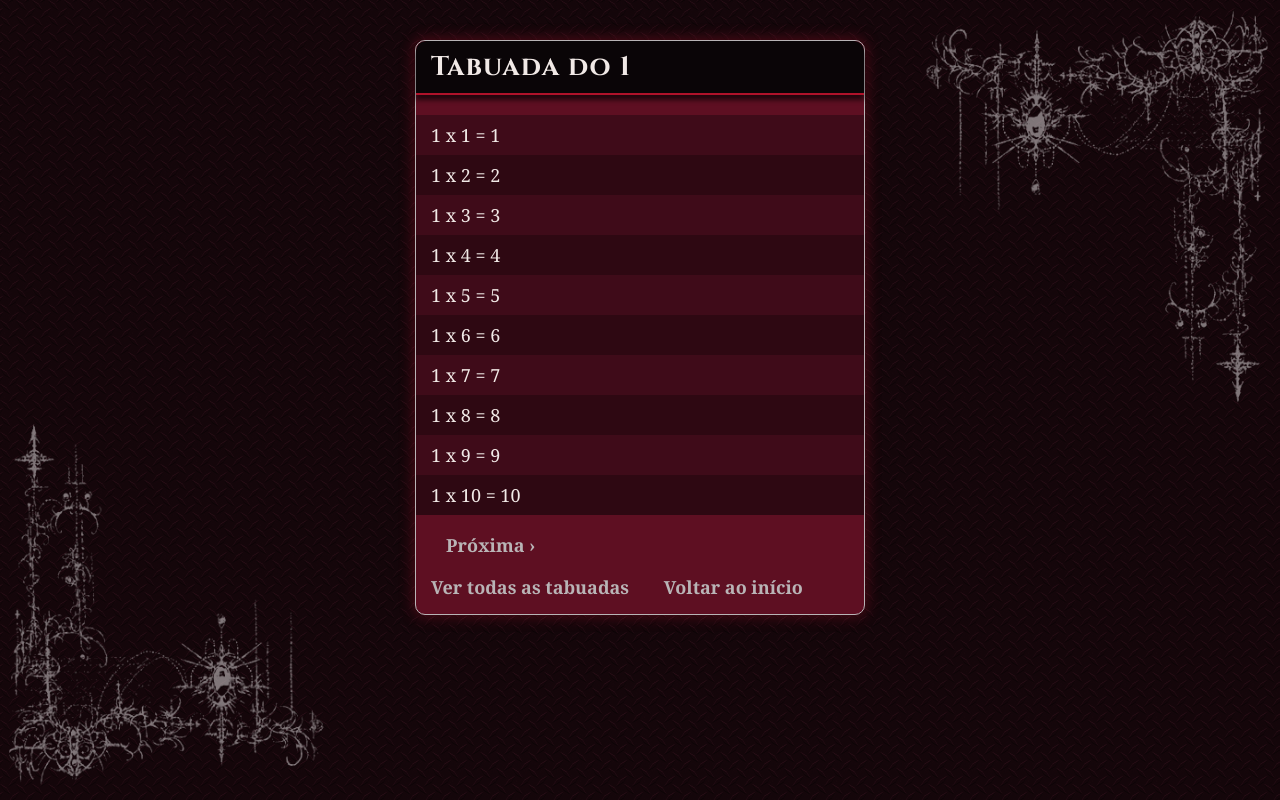
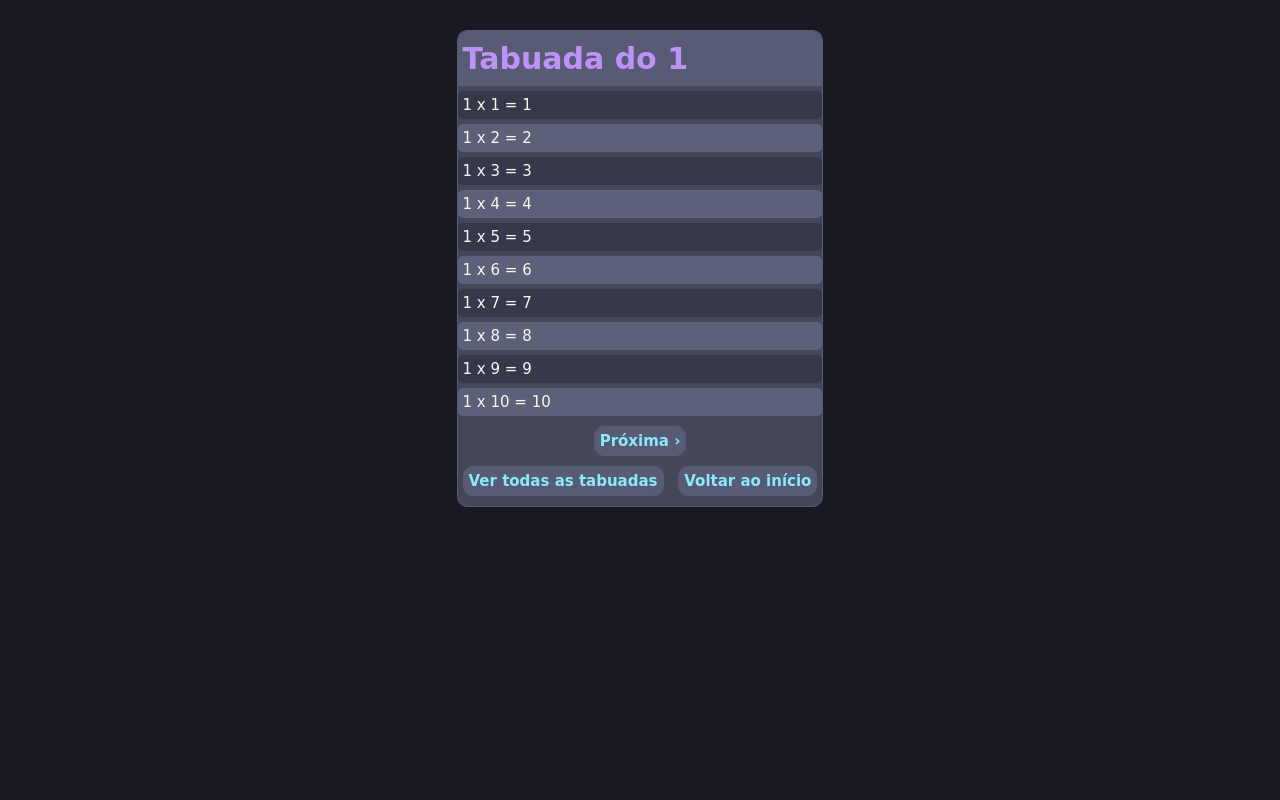
Before and after one commit to hiroy001/projeto_flask, a Flask app: page /tabuada/1 in a window 1280 px wide. Run offline with Flask 3, Linux system fonts and the light colour scheme.

Commit message:
Theme overhaul

```diff
--- a/static/style/index.css
+++ b/static/style/index.css
@@ -1,251 +1,298 @@
-@import url("https://fonts.googleapis.com/css2?family=Cinzel:wght@500;700&display=swap");
+:root {
+    /* background */
+    --background-0: #191a21;
 
-:root {
-    /* paleta: vinho + sangue + preto + branco/prata */
-    --black: #0a0507;
-    --wine-deep: #2e0812;
-    --wine-dark: #3f0b19;
-    --wine: #5e0f22;
-    --blood: #b0122a;
-    --blood-bright: #d41a35;
-    --silver: #b9b4b6;
-    --ivory: #f1e9e6;
+    /* text */
+    --text-font: "DejaVu Sans", Sans Serif, Arial;
+    --text-size: 15px;
+    --text-weight: 400;
+    --text-color: #ffff;
 
-    /* mesmos nomes de variáveis do CSS da equipe */
-    --background-1: var(--black);
+    /* transition */
+    --transition: 0.1s ease-out;
 
-    --background-2: var(--wine);
-    --foreground-2: var(--ivory);
-    --border-2: var(--silver);
-    --shadow-2: rgba(0, 0, 0, 0.65);
-    --shadow-2-1: rgba(176, 18, 42, 0.35);
+    /* card */
+    --card-background: #44475a;
+    --card-foreground: #f8f8f2;
+    --card-border: 1px solid #575b73;
+    --card-shadow: 0 0 10px #191a21;
+    --card-border-radius: 10px;
 
-    --element-odd: var(--wine-dark);
-    --element-even: var(--wine-deep);
-    --element-fg: var(--ivory);
+    --card-title-background: #575b73;
+    --card-title-foreground: #bd93f9;
+    --card-title-shadow: #bd93f9;
 
-    --element-hover-bg: var(--blood);
-    --element-hover-fg: var(--ivory);
+    /* containers */
+    --container-background: #282a36;
+    --container-foreground: #f8f8f2;
+    --container-border: #44475a;
+    --container-border-radius: 10px;
+    --container-item-padding: 5px;
 
-    --corner: 10px;
+    --container-item-border-radius: 5px;
+
+    --container-item-background-0: #37394a;
+    --container-item-foreground-0: #f8f8f2;
+
+    --container-item-background-1: #5c6078;
+    --container-item-foreground-1: #f8f8f2;
+
+    --container-item-hover-background-0: #bd93f9;
+    --container-item-hover-foreground-0: #282a36;
+
+    /* links */
+    --link-background: #575b73;
+    --link-foreground: #8be9fd;
+    --link-border: 1px solid #575b73;
+    --link-border-radius: 10px;
+
+    --link-hover-background: #8be9fd;
+    --link-hover-foreground: #575b73;
+
+    /* tables */
+    --table-background: #282a36;
+    --table-foreground: #f8f8f2;
+    --table-border: 1px solid #575b73;
+    --table-border-radius: 10px;
+    --table-border-spacing: 0px;
+
+    --table-header-background: #575b73;
+    --table-header-foreground: #bd93f9;
+    --table-header-border: 1px solid #44475a;
+    --table-header-padding: 10px;
+
+    --table-row-border: 1px solid #44475a;
+    --table-row-padding: 10px;
+
+    --table-row-background-0: #37394a;
+    --table-row-foreground-0: #f8f8f2;
+
+    --table-row-background-1: #5c6078;
+    --table-row-foreground-1: #f8f8f2;
+
+    --table-row-hover-background: #bd93f9;
+    --table-row-hover-foreground: #282a36;
+
+    /* table alignment */
+    --table-text-align: left;
+    --table-header-text-align: left;
 }
 
+html,
 body {
-    margin: 0px;
-    padding: 0px;
+    background-color: var(--background-0);
+    backdrop-filter: blur(20px);
 
     display: flex;
     justify-content: center;
-    align-items: center;
 
-    background-color: #14060a;
-    background-image: url("../icons/Background.jpg");
-    background-repeat: repeat;
-    background-size: 64px 64px;
-    background-blend-mode: soft-light;
+    overflow-x: hidden;
+    overflow-y: auto;
 
-    font-family: Georgia, "Times New Roman", serif;
-    font-size: 18px;
-    font-weight: 250;
+    margin: 0;
+    padding-top: 15px;
+
+    font-family: var(--text-font);
+    font-weight: var(--text-weight);
+    font-size: var(--text-size);
+    color: var(--text-color);
 }
 
-/* ornamentos nos cantos (ficam atrás do conteúdo, não bloqueiam cliques)
-   para trocar a cor: use os arquivos -silver.png no lugar de -blood.png */
-body::before,
-body::after {
-    content: "";
-    position: fixed;
-    z-index: -1;
-    pointer-events: none;
-    background-repeat: no-repeat;
-    background-size: contain;
-    opacity: 0.6;
+/* card */
+.card {
+    color: var(--card-foreground);
+    border: var(--card-border);
+    box-shadow: var(--card-shadow);
+    border-radius: var(--card-border-radius);
+    background-color: var(--card-background);
+
+    margin-bottom: 10px;
+    padding: 0px 0px;
+    padding-bottom: 5px;
 }
 
-body::before {
-    top: 0;
-    right: 0;
-    width: clamp(160px, 28vw, 420px);
-    aspect-ratio: 402 / 475;
-    background-image: url("../icons/canto-sup-dir-silver.png");
-    background-position: top right;
-}
+.card h1 {
+    background-color: var(--card-title-background);
+    color: var(--card-title-foreground);
+    border-top-left-radius: var(--card-border-radius);
+    border-top-right-radius: var(--card-border-radius);
 
-body::after {
-    bottom: 0;
-    left: 0;
-    width: clamp(150px, 26vw, 380px);
-    aspect-ratio: 360 / 430;
-    background-image: url("../icons/canto-inf-esq-silver.png");
-    background-position: bottom left;
-}
-
-.center {
-    width: 35%;
-    height: auto;
-
-    padding-top: 25px;
-    padding-bottom: 25px;
-
-    display: flex;
-    flex-direction: column;
-    align-items: center;
-    justify-content: center;
-
-    background: transparent;
-}
-
-.card {
-    width: 100%;
-    height: auto;
-
-    padding-top: 0;
-    padding-bottom: 15px;
-    margin-top: 15px;
-
-    background-color: var(--background-2);
-    color: var(--foreground-2);
-    border: 1px solid var(--border-2);
-    box-shadow: 0 0 14px 2px var(--shadow-2-1);
-    border-radius: var(--corner);
-}
-
-/* cabeçalho preto como a lapela do colete */
-.card h2 {
     margin: 0;
 
-    padding-left: 15px;
-    padding-top: 8px;
-    padding-bottom: 8px;
-
-    background-color: var(--black);
-    color: var(--ivory);
-    border-bottom: 2px solid var(--blood);
-    border-top-left-radius: var(--corner);
-    border-top-right-radius: var(--corner);
-
-    font-family: "Cinzel", Georgia, serif;
-    letter-spacing: 0.04em;
-
-    box-shadow: 0 5px 5px var(--shadow-2);
-
-    user-select: none;
+    padding-top: 10px;
+    padding-left: 5px;
+    padding-right: 5px;
+    padding-bottom: 10px;
 }
 
 .card p {
-    padding-left: 15px;
-    padding-right: 15px;
+    padding-left: 10px;
+    padding-right: 10px;
 
-    user-select: none;
+    font-weight: 390;
 }
 
-.card code {
-    color: var(--silver);
-}
-
-.card .container {
-    padding: 0;
-    margin-top: 20px;
-
+/* container */
+.container {
     display: flex;
     flex-direction: column;
 }
 
-.card .container a {
-    flex: 1;
+.container > * {
+    border-radius: var(--container-item-border-radius);
+    margin-top: var(--container-item-padding);
+    padding: 5px;
 
-    color: var(--element-fg);
     text-decoration: none;
-    font-weight: normal;
-    margin: 0;
-    padding: 15px;
-    border-radius: 5px;
-
-    transition: 0.1s ease-out;
+    user-select: none;
+    font-weight: medium;
+    list-style: none;
 }
 
-.card .container li {
-    margin: 0;
-    list-style: none;
-    user-select: none;
+.container :nth-child(odd) {
+    background-color: var(--container-item-background-0);
+    color: var(--container-item-foreground-0);
+
+    transition: var(--transition);
 }
 
-.card .container :nth-of-type(odd) {
-    background-color: var(--element-odd);
+.container :nth-child(even) {
+    background-color: var(--container-item-background-1);
+    color: var(--container-item-foreground-1);
 
-    padding-top: 8px;
-    padding-bottom: 8px;
-    padding-left: 15px;
-    padding-right: 15px;
+    transition: var(--transition);
 }
 
-.card .container :nth-of-type(even) {
-    background-color: var(--element-even);
+.container > *:hover {
+    background-color: var(--container-item-hover-background-0);
+    color: var(--container-item-hover-foreground-0);
 
-    padding-top: 8px;
-    padding-bottom: 8px;
-    padding-left: 15px;
-    padding-right: 15px;
+    transition: var(--transition);
 }
 
-.card .container a:hover {
-    background-color: var(--element-hover-bg);
-    color: var(--element-hover-fg);
+.middle-container {
+    background-color: transparent;
 
-    transition: 0.1s ease-in-out;
+    display: flex;
+    align-items: center;
+    justify-content: center;
+
+    margin-top: 10px;
+    margin-bottom: 5px;
 }
 
-.card li {
-    margin-top: 8px;
-    margin-bottom: 8px;
+/* list */
+.list {
+    padding: 0;
+    margin: 5px;
+    margin-left: 20px;
 }
 
-.card a {
-    color: var(--silver);
+.list > * {
+    font-size: 17px;
+    margin-top: 5px;
+}
 
-    margin: 8px;
-    padding: 7px;
+/* link */
+.link {
+    display: inline-block;
 
+    background-color: var(--link-background);
+    color: var(--link-foreground);
+    border: var(--link-border);
+    border-radius: var(--link-border-radius);
+
+    text-decoration: none;
     user-select: none;
-    text-decoration: none;
+    padding: 5px;
     font-weight: bold;
 
-    border-radius: var(--corner);
+    margin-top: 0px;
+    margin-left: 5px;
+    margin-right: 5px;
+    margin-bottom: 5px;
 
-    transition: 0.1s ease-out;
+    transition: var(--transition);
 }
 
-.card a:hover {
-    color: var(--ivory);
-    background-color: var(--blood);
+.link:hover {
+    background-color: var(--link-hover-background);
+    color: var(--link-hover-foreground);
 
-    transition: 0.1s ease-in-out;
+    transition: var(--transition);
 }
 
-.card table {
-    width: calc(100% - 30px);
-    margin: 0 15px;
-    border-collapse: collapse;
+.container .link {
+    color: var(--link-foreground);
+
+    margin: 0;
+    margin-top: var(--container-item-padding);
 }
 
-.card th {
-    background-color: var(--black);
-    color: var(--ivory);
-    text-align: left;
-    padding: 8px 12px;
-    border-bottom: 2px solid var(--blood);
+.container .link:hover {
+    background-color: var(--link-hover-background);
+    color: var(--link-hover-foreground);
+
+    transition: var(--transition);
 }
 
-.card td {
-    padding: 8px 12px;
+/* table */
+.table {
+    background-color: var(--table-background);
+    color: var(--table-foreground);
+
+    border: var(--table-border);
+    border-radius: var(--table-border-radius);
+    border-spacing: var(--table-border-spacing);
+    border-collapse: separate;
+
+    margin-top: 5px;
+    margin-right: 5px;
+    margin-left: 5px;
+
+    overflow: hidden;
+    text-align: var(--table-text-align);
 }
 
-.card tbody tr:nth-child(odd) {
-    background-color: var(--element-odd);
+/* header */
+.table thead {
+    background-color: var(--table-header-background);
+    color: var(--table-header-foreground);
 }
-.card tbody tr:nth-child(even) {
-    background-color: var(--element-even);
+
+.table th {
+    background-color: var(--table-header-background);
+    color: var(--table-header-foreground);
+
+    border: var(--table-header-border);
+    padding: var(--table-header-padding);
+
+    text-align: var(--table-header-text-align);
 }
-.card tbody tr:hover {
-    background-color: var(--blood);
+
+/* rows */
+.table tbody tr:nth-child(odd) {
+    background-color: var(--table-row-background-0);
+    color: var(--table-row-foreground-0);
+
+    transition: var(--transition);
 }
+
+.table tbody tr:nth-child(even) {
+    background-color: var(--table-row-background-1);
+    color: var(--table-row-foreground-1);
+
+    transition: var(--transition);
+}
+
+/* cells */
+.table td {
+    border: var(--table-row-border);
+    padding: var(--table-row-padding);
+}
+
+/* hover */
+.table tbody tr:hover {
+    background-color: var(--table-row-hover-background);
+    color: var(--table-row-hover-foreground);
+}
--- a/templates/disciplinas.html
+++ b/templates/disciplinas.html
@@ -11,13 +11,13 @@
     <body>
         <div class="center">
             <div class="card">
-                <h2>Minhas disciplinas</h2>
-                <ul>
+                <h1>Minhas disciplinas</h1>
+                <ul class="list">
                     {% for d in disciplinas %}
                     <li>{{ d }}</li>
                     {% endfor %}
                 </ul>
-                <a href="/">Voltar ao início</a>
+                <a href="/" class="link">Voltar ao início</a>
             </div>
         </div>
     </body>
--- a/templates/idade.html
+++ b/templates/idade.html
@@ -11,13 +11,13 @@
     <body>
         <div class="center">
             <div class="card">
-                <h2>Você tem {{ idade }} anos</h2>
+                <h1>Você tem {{ idade }} anos</h1>
                 {% if idade > 18 %}
                 <p>Você é maior de idade.</p>
                 {% else %}
                 <p>Você é menor de idade.</p>
                 {% endif %}
-                <a href="/">Voltar ao início</a>
+                <a href="/" class="link">Voltar ao início</a>
             </div>
         </div>
     </body>
--- a/templates/ola.html
+++ b/templates/ola.html
@@ -11,9 +11,9 @@
     <body>
         <div class="center">
             <div class="card">
-                <h2>Olá, {{ nome }}!</h2>
+                <h1>Olá, {{ nome }}!</h1>
                 <p>Bem-vindo(a) à aplicação Flask.</p>
-                <a href="/">Voltar inicio</a>
+                <a href="/" class="link">Voltar inicio</a>
             </div>
         </div>
     </body>
--- a/templates/sobre.html
+++ b/templates/sobre.html
@@ -11,9 +11,9 @@
     <body>
         <div class="center">
             <div class="card">
-                <h2>Sobre mim</h2>
+                <h1>Sobre mim</h1>
                 <p>Sou aluno de informatica</p>
-                <a href="/">Voltar inicio</a>
+                <a href="/" class="link">Voltar inicio</a>
             </div>
         </div>
     </body>
--- a/templates/tabuada.html
+++ b/templates/tabuada.html
@@ -11,21 +11,21 @@
     <body>
         <div class="center">
             <div class="card">
-                <h2>Tabuada do {{ n }}</h2>
-                <ul class="container">
+                <h1>Tabuada do {{ n }}</h1>
+                <div class="container">
                     {% for i in range(1, 11) %}
                     <li>{{ n }} x {{ i }} = {{ n * i }}</li>
                     {% endfor %}
-                </ul>
-                <p>
+                </div>
+                <div class="middle-container">
                     {% if n > 1 %}
-                    <a href="/tabuada/{{ n - 1 }}">‹ Anterior</a>
+                    <a href="/tabuada/{{ n - 1 }}" class="link">‹ Anterior</a>
                     {% endif %} {% if n < 10 %}
-                    <a href="/tabuada/{{ n + 1 }}">Próxima ›</a>
+                    <a href="/tabuada/{{ n + 1 }}" class="link">Próxima ›</a>
                     {% endif %}
-                </p>
-                <a href="/tabuadas">Ver todas as tabuadas</a>
-                <a href="/">Voltar ao início</a>
+                </div>
+                <a href="/tabuadas" class="link">Ver todas as tabuadas</a>
+                <a href="/" class="link">Voltar ao início</a>
             </div>
         </div>
     </body>
```
Also changed, not shown: templates/aluno/listar.html (+7 -5 lines), templates/index.html (+10 -10 lines), templates/tabuadas.html (+8 -5 lines), static/icons/Background.jpg (deleted), static/icons/canto-inf-esq-blood.png (deleted), static/icons/canto-inf-esq-silver.png (deleted), static/icons/canto-sup-dir-blood.png (deleted), static/icons/canto-sup-dir-silver.png (deleted).
